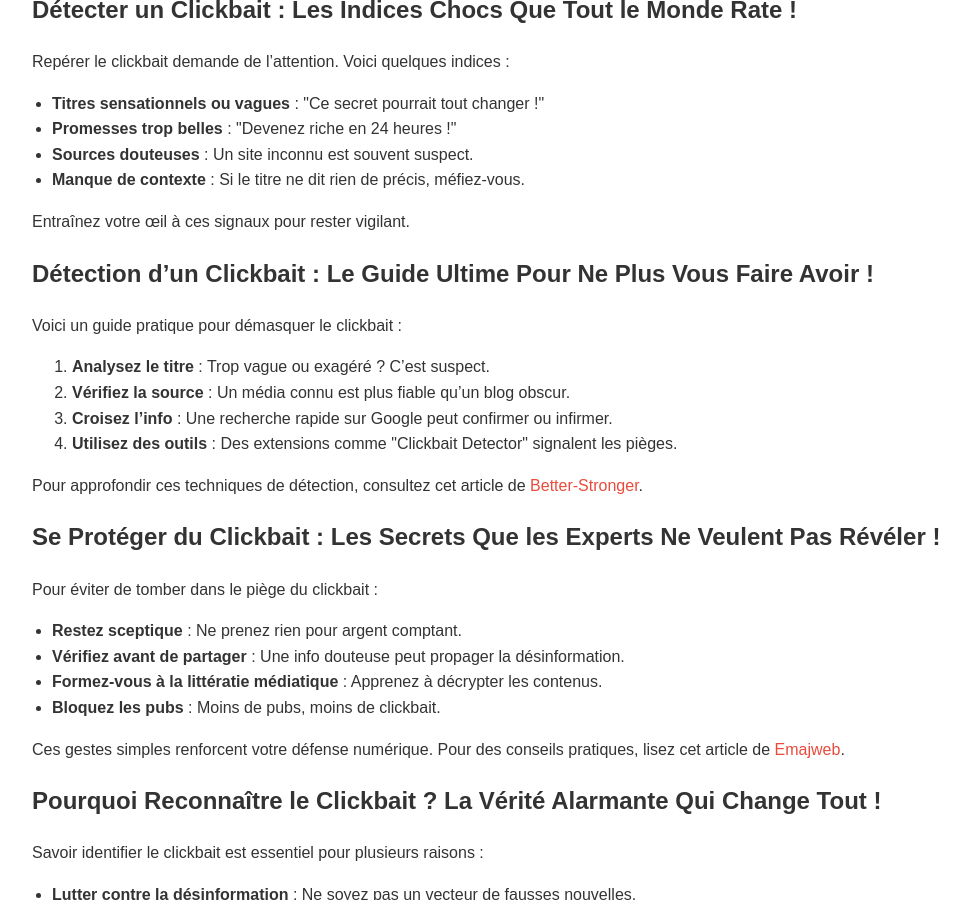
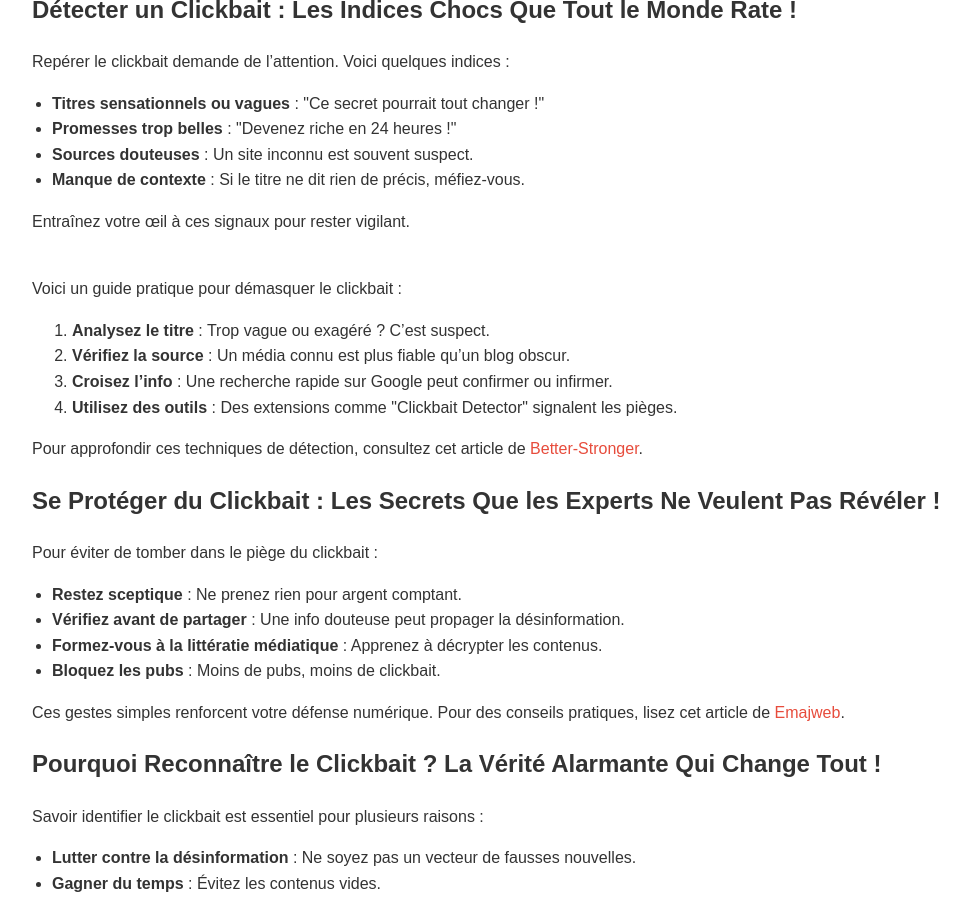
Before and after one commit to Anadema/Cognitive-Weaponization-Matrix, a Jekyll site: the page built from Techniques/04-Clickbait.md, in a window 1280 px wide and 900 px high, scrolled down 3372 px. Shown: the whole window, without its empty margins (8-978 px from the left). Built offline with Jekyll 4.4.1, drawn with Linux system fonts in a browser that asks for light colours; our own code applies the rules of GitHub Pages for plain Markdown files.

Commit message:
Update 04-Clickbait.md

```diff
--- a/Techniques/04-Clickbait.md
+++ b/Techniques/04-Clickbait.md
@@ -51,7 +51,7 @@
         <li><strong>Manque de contexte</strong> : Si le titre ne dit rien de précis, méfiez-vous.</li>
     </ul>
     <p>Entraînez votre œil à ces signaux pour rester vigilant.</p>
-    <h2>Détection d’un Clickbait : Le Guide Ultime Pour Ne Plus Vous Faire Avoir !</h2>
+    <br>
     <p>Voici un guide pratique pour démasquer le clickbait :</p>
     <ol>
         <li><strong>Analysez le titre</strong> : Trop vague ou exagéré ? C’est suspect.</li>
```
